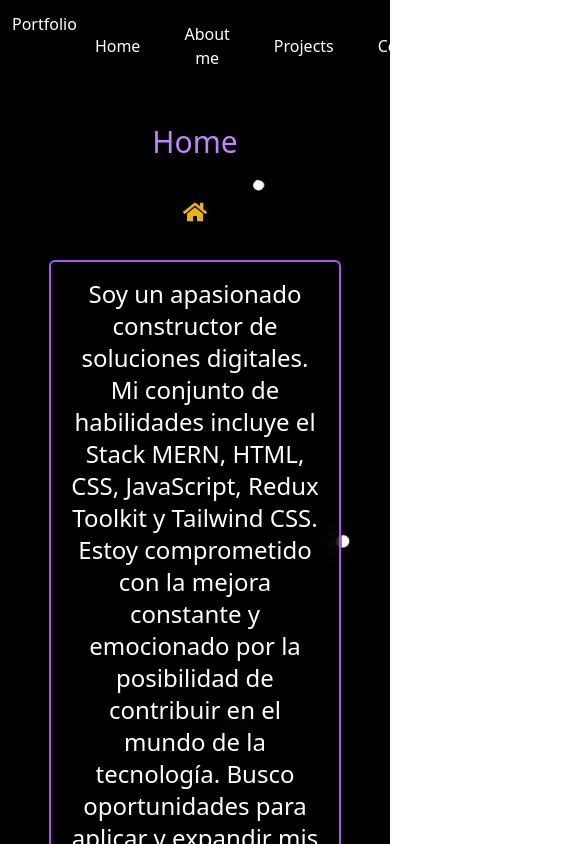
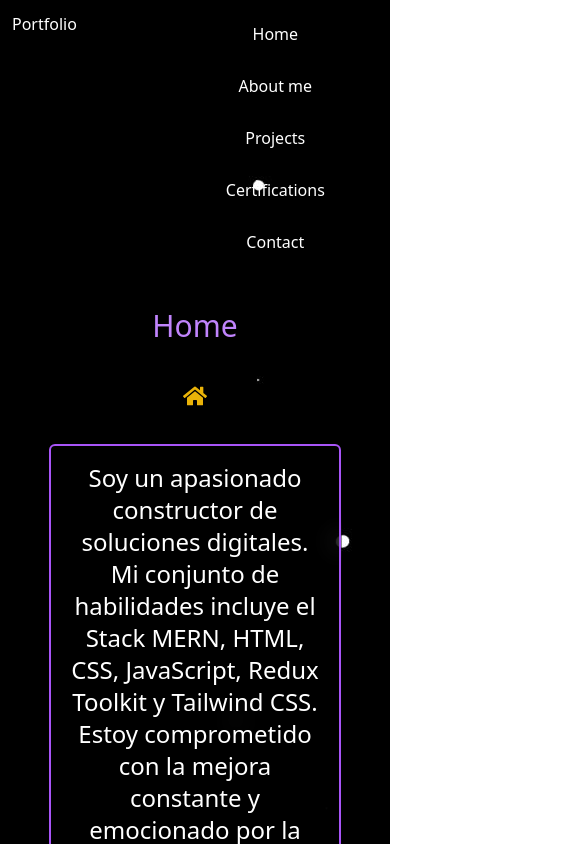
Before and after one commit to leocoiradas/Portfolio, a React (Vite) app: page / in a window 390 px wide. Shown: the top 844 px of the page, 585 px wide, since content can reach past the window. Built offline with nearby package versions, Linux system fonts and the light colour scheme.

Commit message:
Navbar: Ajustes de estilos para dispositivos móviles
Se añadieron estilos que serán aplicados en dispositivos más pequeños, los estilos que el navbar tenía anteriormente fueron modificados para que se apliquen en dispositivos con pantallas más grandes.

```diff
--- a/src/components/Navbar.jsx
+++ b/src/components/Navbar.jsx
@@ -25,10 +25,12 @@ function Navbar() {
     },
 
   ];
+
+
   return(
-    <ul className="flex justify-center items-center gap-2">
-      {links.map((link, i) => (<Link key={i} to={link.path} className="px-4 py-2 text-white text-center rounded-md border-2 border-transparent hover:border-purple-600 hover:text-purple-600 ease-in duration-300">{link.name}</Link>))}
-    </ul>
+      <ul className="flex flex-col w-[60dvw] lg:flex-row lg:static lg:w-auto lg:bg-none justify-center items-center gap-2">
+        {links.map((link, i) => (<Link key={i} to={link.path} className="px-4 py-2 text-white text-center rounded-md border-2 border-transparent hover:border-purple-600 hover:text-purple-600 ease-in duration-300">{link.name}</Link>))}
+      </ul>
   );
 }
 
```
